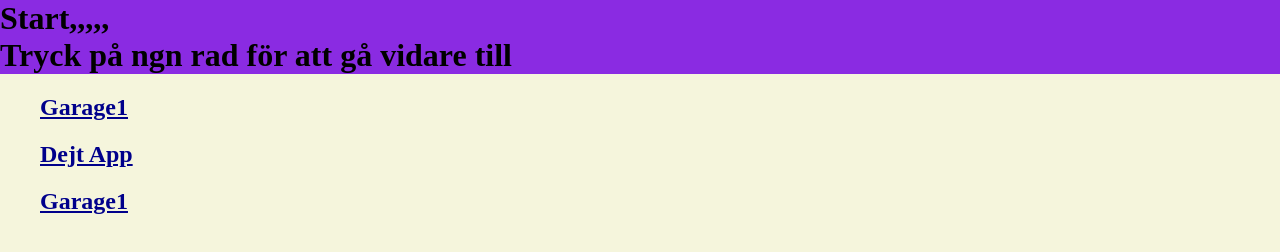
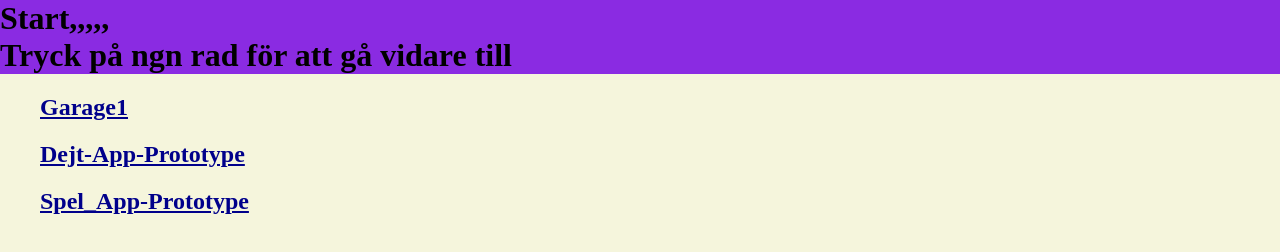
Before and after one commit to Sano75/indexio, a plain HTML site: page index.html in a window 1280 px wide. Drawn offline with Linux system fonts and the light colour scheme.

Commit message:
Spel-App-Proto

```diff
--- a/index.html
+++ b/index.html
@@ -13,8 +13,8 @@
 				<br/>Tryck på ngn rad för att gå vidare till </h1>
 		<ul>
 		<h2><a href="https://sano75.github.io/Garage1/index.html">Garage1</a></h2>
-		<h2><a href="https://github.com/Sano75/Dejt-App-Prototype.git">Dejt App</a></h2>
-		<h2><a href="https://sano75.github.io/Garage1/index.html">Garage1</a></h2>
+		<h2><a href="https://github.com/Sano75/Dejt-App-Prototype.git">Dejt-App-Prototype</a></h2>
+		<h2><a href="https://github.com/Sano75/Spel_App-Prototype.git">Spel_App-Prototype</a></h2>
 
 		</ul>
 
```
